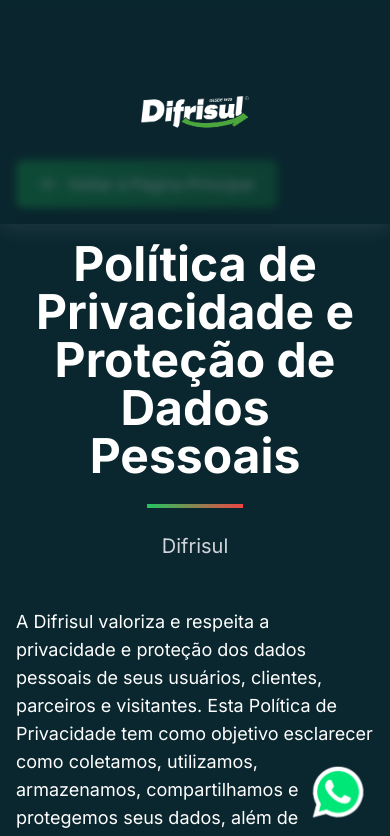
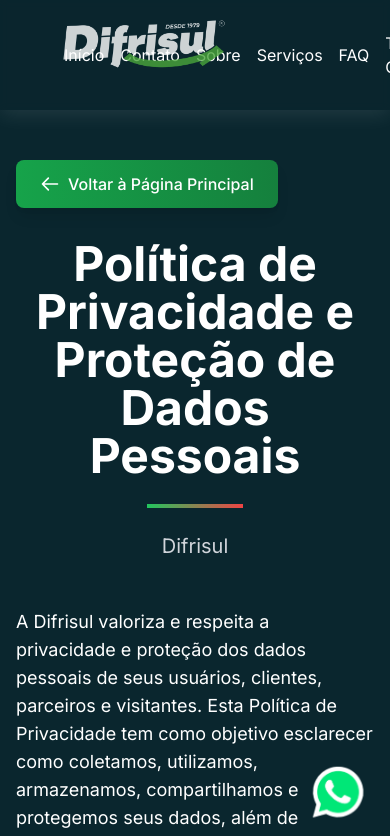
Before and after one commit to maxbressan/Ycorps, a React (Vite) app: page /privacy in a window 390 px wide. Shown: the top 836 px of the page. Built offline with nearby package versions, Linux system fonts and the light colour scheme.

Commit message:
feat: remove logo do cabeçalho mobile e aumenta largura do header (px-16)

```diff
--- a/src/components/Header.tsx
+++ b/src/components/Header.tsx
@@ -91,8 +91,8 @@ export const Header = () => {
 
   return (
     <header className="bg-[#0A262E]/70 fixed top-0 left-0 right-0 z-50 shadow-[0_4px_20px_rgba(255,255,255,0.1)] backdrop-blur-sm">
-      {/* Imagem posicionada acima do cabeçalho no desktop */}
-      <div className="hidden md:block absolute left-4 z-[60]" style={{ top: '-100px' }}>
+      {/* Imagem posicionada acima do cabeçalho */}
+      <div className="absolute left-0 md:left-4 z-[60]" style={{ top: '-100px' }}>
         <img
           src="/img/01.png"
           alt="Logo Difrisul"
@@ -101,24 +101,14 @@ export const Header = () => {
         />
       </div>
 
-      {/* Imagem dentro do cabeçalho no mobile */}
-      <div className="md:hidden flex justify-center py-4">
-        <img
-          src="/img/01.png"
-          alt="Logo Difrisul"
-          className="w-48 h-48 object-contain cursor-pointer hover:opacity-80 transition-opacity"
-          onClick={handleLogoClick}
-        />
-      </div>
-
-      {/* Conteúdo do cabeçalho apenas no desktop */}
-      <div className="hidden md:block container mx-auto px-4 py-4 relative z-10">
+      {/* Conteúdo do cabeçalho */}
+      <div className="container mx-auto px-16 md:px-4 py-4 relative z-10">
         <div className="flex items-center justify-between">
           {/* Espaço vazio no lado esquerdo para compensar a imagem */}
           <div className="w-72"></div>
 
           {/* Menu de navegação central */}
-          <nav className="hidden md:flex items-center space-x-8">
+          <nav className="flex items-center space-x-4 md:space-x-8">
             <a href="#" onClick={handleInicioClick} className="text-white hover:text-white transition-colors relative group">
               Início
               <div className="absolute bottom-0 left-0 w-0 h-0.5 bg-green-500 transition-all duration-300 group-hover:w-full"></div>
@@ -153,7 +143,7 @@ export const Header = () => {
                 contactSection.scrollIntoView({ behavior: 'smooth' });
               }
             }}
-            className="hidden md:block bg-[#0A262E] border border-white/20 hover:bg-green-600 hover:border-green-600 text-white px-6 py-2 rounded-full transition-colors font-medium"
+            className="bg-[#0A262E] border border-white/20 hover:bg-green-600 hover:border-green-600 text-white px-4 md:px-6 py-2 rounded-full transition-colors font-medium text-sm md:text-base"
           >
             Entrar em Contato
           </button>
```
